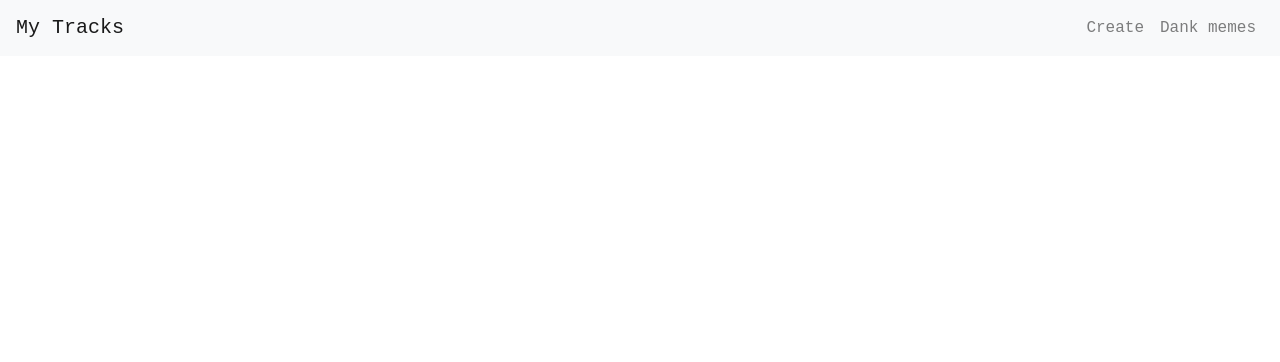
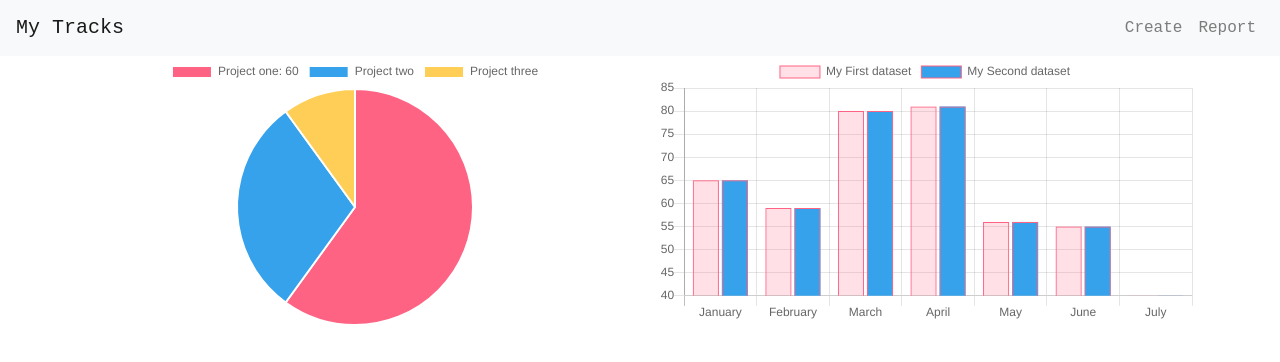
Before and after one commit to nuenook/my-tracks-web, a React (Create React App) app: page /report in a window 1280 px wide. Shown: the top 362 px of the page. Built offline with nearby package versions, Linux system fonts and the light colour scheme; a web font is replaced by a local one.

Commit message:
init time table

```diff
--- a/package.json
+++ b/package.json
@@ -9,9 +9,11 @@
     "@types/react-dom": "16.9.3",
     "bootstrap": "^4.3.1",
     "chart.js": "^2.9.1",
+    "moment": "^2.24.0",
     "react": "^16.11.0",
     "react-bootstrap": "^1.0.0-beta.14",
     "react-chartjs-2": "^2.8.0",
+    "react-datepicker": "^2.9.6",
     "react-dom": "^16.11.0",
     "react-router-dom": "^5.1.2",
     "react-scripts": "3.2.0",
@@ -39,6 +41,7 @@
     ]
   },
   "devDependencies": {
+    "@types/react-datepicker": "^2.9.3",
     "@types/react-router-dom": "^5.1.0"
   }
 }
--- a/public/index.html
+++ b/public/index.html
@@ -25,7 +25,7 @@
       work correctly both with client-side routing and a non-root public URL.
       Learn how to configure a non-root public URL by running `npm run build`.
     -->
-    <title>React App</title>
+    <title>My Track</title>
   </head>
   <body>
     <noscript>You need to enable JavaScript to run this app.</noscript>
--- a/src/App.tsx
+++ b/src/App.tsx
@@ -1,10 +1,11 @@
 import React from 'react';
 import './App.css';
 import 'bootstrap/dist/css/bootstrap.min.css';
-import NavBars from './components/layout/navbars';
+import NavBars from './components/layout/Navbars';
 import { Switch, Route, BrowserRouter } from 'react-router-dom';
-import CreatePage from './pages/createPage';
-import HomePage from './pages/homePage';
+import CreatePage from './pages/CreatePage';
+import HomePage from './pages/HomePage';
+import ReportPage from './pages/ReportPage';
 
 const App: React.FC = () => {
   return (
@@ -18,6 +19,9 @@ const App: React.FC = () => {
           <Route path="/create">
             <CreatePage />
           </Route>
+          <Route path="/report">
+            <ReportPage />
+          </Route>
         </Switch>
 
       </div>
--- /dev/null
+++ b/src/components/TimeTable/TimeRow.tsx
@@ -0,0 +1,32 @@
+import * as React from 'react';
+
+export interface TimeRowProps {
+    loading?: boolean;
+}
+
+const TimeRow: React.SFC<TimeRowProps> = ({loading = false}) => {
+
+
+    if (loading) {
+        return  <p> Loading </p>
+    }
+
+    return (
+        <>
+            <td>
+                1
+            </td>
+            <td>
+                HaroerDB
+            </td>
+            <td>
+                4.0
+            </td>
+            <td>
+                -
+            </td>
+        </>
+    );
+}
+
+export default TimeRow;
--- /dev/null
+++ b/src/components/TimeTable/TimeTable.tsx
@@ -0,0 +1,34 @@
+import * as React from 'react';
+import TimeRow from './TimeRow';
+
+export interface TimeTableProps {
+
+}
+
+const TimeTable: React.SFC<TimeTableProps> = () => {
+    return (
+        <table className="table table-striped">
+            <thead>
+                <tr>
+                    <th>#</th>
+                    <th>Project</th>
+                    <th>Hour</th>
+                    <th>Note</th>
+                </tr>
+            </thead>
+            <tbody>
+                <tr>
+                    <TimeRow />
+                </tr>
+                <tr>
+                    <TimeRow loading={true} />
+                </tr>
+                <tr>
+                    <TimeRow />
+                </tr>
+            </tbody>
+        </table>
+    );
+}
+
+export default TimeTable;
--- a/src/components/layout/navbars.tsx
+++ b/src/components/layout/navbars.tsx
@@ -25,8 +25,8 @@ const NavBars: React.SFC<NavBarsProps> = () => {
                         Create
                     </Nav.Link>
 
-                    <Nav.Link eventKey={2} href="#memes">
-                        Dank memes
+                    <Nav.Link eventKey={2} onClick={() => goTo('/report')}>
+                        Report
                     </Nav.Link>
                 </Nav>
             </Navbar.Collapse>
--- /dev/null
+++ b/src/pages/ReportPage.tsx
@@ -0,0 +1,69 @@
+import * as React from 'react';
+import { Pie, Bar } from 'react-chartjs-2';
+
+
+export interface ReportPageProps {
+
+}
+
+const ReportPage: React.SFC<ReportPageProps> = () => {
+    const data = {
+        labels: [
+            'Project one: ' + 60,
+            'Project two',
+            'Project three',
+        ],
+        datasets: [{
+            data: [60, 30, 10],
+            backgroundColor: [
+                '#FF6384',
+                '#36A2EB',
+                '#FFCE56'
+            ],
+            hoverBackgroundColor: [
+                '#FF6384',
+                '#36A2EB',
+                '#FFCE56'
+            ]
+        }],
+        tooltips: {
+            mode: 'point'
+        }
+    };
+
+    const data2 = {
+        labels: ['January', 'February', 'March', 'April', 'May', 'June', 'July'],
+        datasets: [
+            {
+                label: 'My First dataset',
+                backgroundColor: 'rgba(255,99,132,0.2)',
+                borderColor: 'rgba(255,99,132,1)',
+                borderWidth: 1,
+                hoverBackgroundColor: 'rgba(255,99,132,0.4)',
+                hoverBorderColor: 'rgba(255,99,132,1)',
+                data: [65, 59, 80, 81, 56, 55, 40]
+            },
+            {
+                label: 'My Second dataset',
+                backgroundColor: '#36A2EB',
+                borderColor: 'rgba(255,99,132,1)',
+                borderWidth: 1,
+                hoverBackgroundColor: 'rgba(255,99,132,0.4)',
+                hoverBorderColor: 'rgba(255,99,132,1)',
+                data: [65, 59, 80, 81, 56, 55, 40]
+            }
+        ]
+    };
+    return (
+        <div className="row">
+            <div className="col-md-6">
+                <Pie data={data} />
+            </div>
+            <div className="col-md-6">
+                <Bar data={data2} />
+            </div>
+        </div>
+    );
+}
+
+export default ReportPage;
--- a/src/pages/homePage.tsx
+++ b/src/pages/homePage.tsx
@@ -1,11 +1,17 @@
 import * as React from 'react';
-import { Pie, Bar } from 'react-chartjs-2';
+import { Pie } from 'react-chartjs-2';
+import DatePicker from "react-datepicker";
+import "react-datepicker/dist/react-datepicker.css";
+import moment from "moment";
+import TimeTable from '../components/TimeTable/TimeTable';
 
 export interface HomePageProps {
 
 }
 
 const HomePage: React.SFC<HomePageProps> = () => {
+
+    const [selectDate, setSelectDate] = React.useState(new Date())
     const data = {
         labels: [
             'Project one: ' + 60,
@@ -30,37 +36,26 @@ const HomePage: React.SFC<HomePageProps> = () => {
         }
     };
 
-    const data2 = {
-        labels: ['January', 'February', 'March', 'April', 'May', 'June', 'July'],
-        datasets: [
-          {
-            label: 'My First dataset',
-            backgroundColor: 'rgba(255,99,132,0.2)',
-            borderColor: 'rgba(255,99,132,1)',
-            borderWidth: 1,
-            hoverBackgroundColor: 'rgba(255,99,132,0.4)',
-            hoverBorderColor: 'rgba(255,99,132,1)',
-            data: [65, 59, 80, 81, 56, 55, 40]
-          },
-          {
-            label: 'My Second dataset',
-            backgroundColor: '#36A2EB',
-            borderColor: 'rgba(255,99,132,1)',
-            borderWidth: 1,
-            hoverBackgroundColor: 'rgba(255,99,132,0.4)',
-            hoverBorderColor: 'rgba(255,99,132,1)',
-            data: [65, 59, 80, 81, 56, 55, 40]
+    const handleChange = (date: Date) => {
+        console.log(moment(date).format('LLLL'))
+
+        setSelectDate(date)
     }
-        ]
-      };
+
     return (
         <div className="row">
+            <div className="col-md-12 text-center">
+                <DatePicker
+                    className="form-control"
+                    selected={selectDate}
+                    onChange={handleChange}
+                />
+            </div>
+            <div className="col-md-6">
+                <TimeTable />
+            </div>
             <div className="col-md-6">
                 <Pie data={data} />
-            </div>
-            <div className="col-md-6">
-            {/* data: [{x:'2016-12-25', y:20}, {x:'2016-12-26', y:10}] */}
-            <Bar data={data2} />
             </div>
         </div>
     );
```
Also changed, not shown: 1 other file (tests, documents, lock files or other folders). Lines whose indentation alone changed are shown as unchanged.
